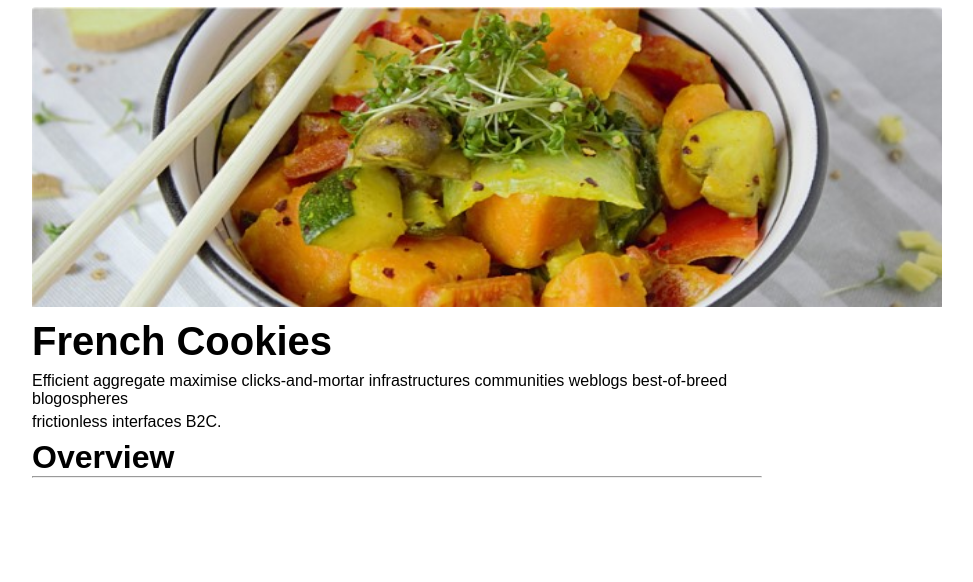
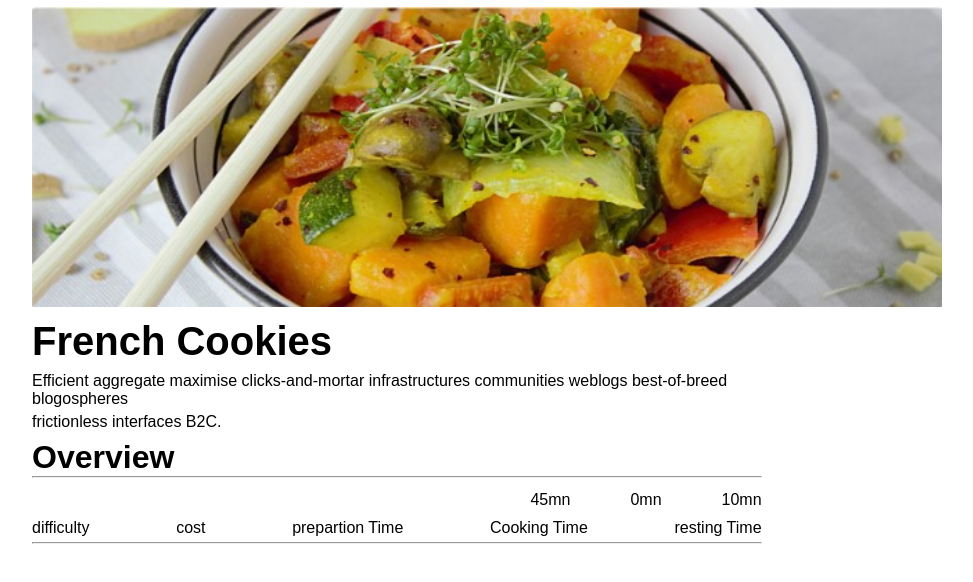
Before and after one commit to PapaG57/Cours_French_Cookies_Parcours2, a plain HTML site: page index.html in a window 1280 px wide. Shown: the whole page, without its empty margins (32-1005 px from the left). Drawn offline with Linux system fonts and the light colour scheme.

```diff
--- a/index.html
+++ b/index.html
@@ -6,6 +6,7 @@
     <meta http-equiv="X-UA-Compatible" content="IE=edge">
     <meta name="viewport" content="width=device-width, initial-scale=1.0">
     <link rel="stylesheet" href="styles.css">
+    <script href="Documents/fontawesome-free-6.2.1-web/css/all.css" rel="stylesheet"></script>
 
     <title>French Cookies</title>
 </head>
@@ -26,10 +27,35 @@
         <div class="overview">
             <h2>Overview</h2>
             <hr />
-            <div class="icone_overview">
+            <div class="icon_overview">
+                <div class="star">
+                    <i class="fa-solid fa-star-sharp"></i>
+                    <i class="fa-solid fa-star-sharp"></i>
+                    <i class="fa-solid fa-star-sharp-half"></i>
+                    <i class="fa-regular fa-star-sharp"></i>
+                    <i class="fa-regular fa-star-sharp"></i>
+                </div>
+                <div class="money">
+                    <i class="fa-regular fa-euro-sign"></i>
+                    <i class="fa-regular fa-euro-sign"></i>
+                </div>
+                <div class="time">
+                    <p>45mn</p>
+                    <p>0mn</p>
+                    <p>10mn</p>
+                </div>
+            </div>
+            <div class="text_overview">
+                <p>difficulty</p>
+                <p>cost</p>
+                <p>prepartion Time</p>
+                <p>Cooking Time</p>
+                <p>resting Time</p>
+            </div>
+        </div>
+        <hr />
+        <div class="ingredients">
 
-            </div>
-            <div class="text_overview"></div>
         </div>
 
     </main>
--- a/styles.css
+++ b/styles.css
@@ -40,3 +40,18 @@
 hr {
     margin-top: 0;
 }
+
+.icon_overview {
+    display: flex;
+    justify-content: space-between;
+}
+
+.time {
+    display: flex;
+    gap: 60px;
+}
+
+.text_overview {
+    display: flex;
+    justify-content: space-between;
+}
```
